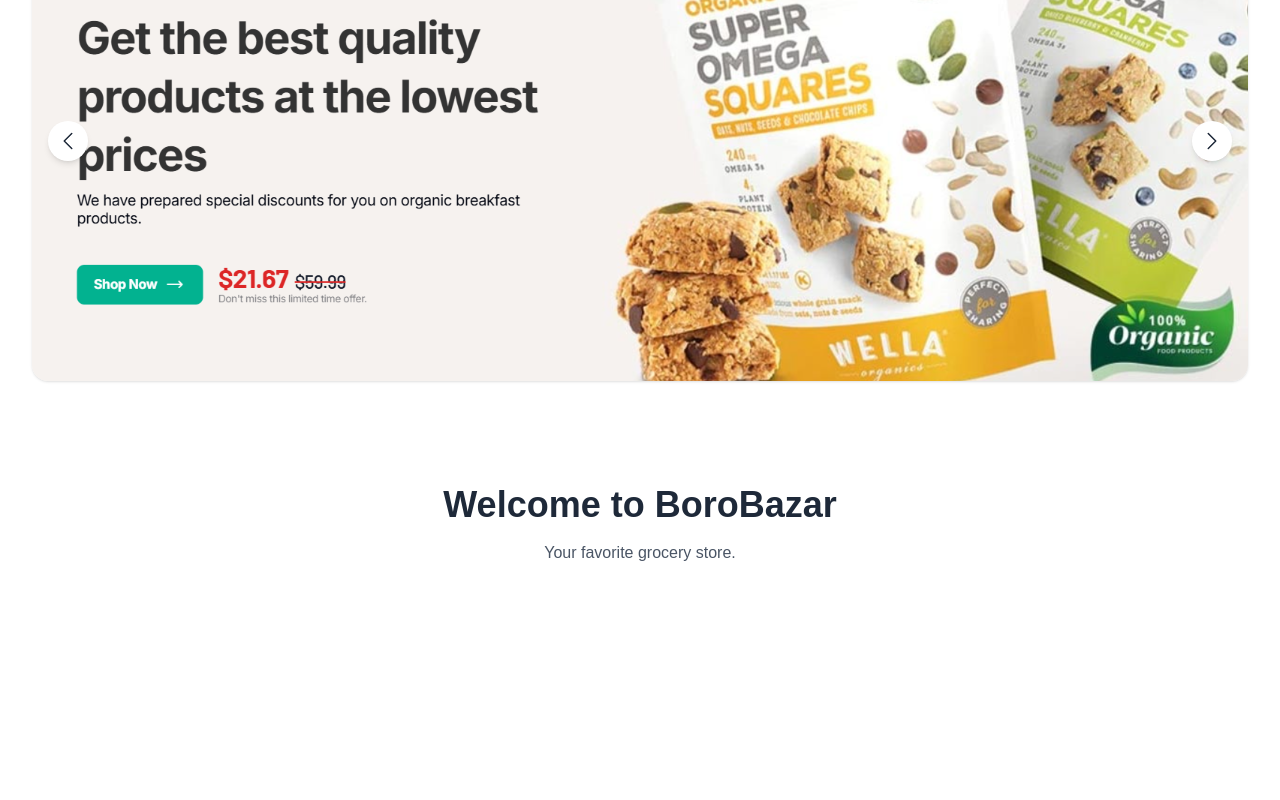
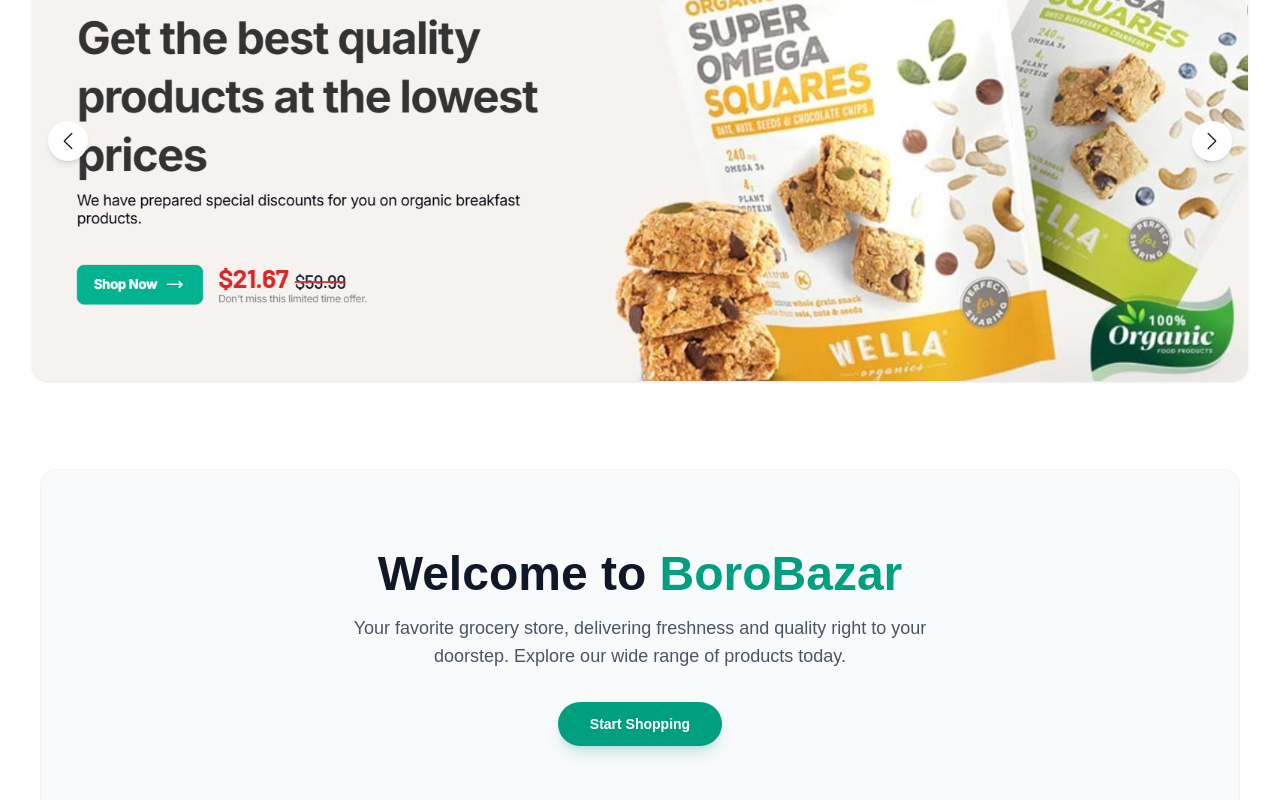
Before and after one commit to EduardoMendes418/Full-Stack-Grocery-Store, a Next.js app: page / in a window 1280 px wide. Shown: the part 304-1104 px from the top of the page. Before the commit the page ends 949 px from the top, so only its background shows below. Built offline with nearby package versions, Linux system fonts and the light colour scheme.

Commit message:
[14-FGS] - app

```diff
--- a/app/layout.tsx
+++ b/app/layout.tsx
@@ -14,7 +14,7 @@
 }>) {
   return (
     <html lang="en">
-      <body className="flex min-h-screen flex-col">
+      <body className="flex min-h-screen flex-col pb-16 lg:pb-0">
         <Header />
         <div className="flex-1">{children}</div>
       </body>
--- a/app/page.tsx
+++ b/app/page.tsx
@@ -2,11 +2,21 @@
 
 export default function Home() {
   return (
-    <main>
+    <main className="flex flex-col gap-10 lg:gap-16 pb-10">
       <HeroSlider />
-      <div className="flex flex-col items-center justify-center py-20">
-        <h1 className="text-4xl font-bold text-gray-800">Welcome to BoroBazar</h1>
-        <p className="mt-4 text-gray-600">Your favorite grocery store.</p>
+
+      <div className="container mx-auto px-4 lg:px-10">
+        <section className="flex flex-col items-center justify-center py-12 lg:py-20 bg-gray-50 rounded-2xl border border-gray-100">
+          <h1 className="text-2xl sm:text-4xl lg:text-5xl font-extrabold text-gray-900 text-center px-4">
+            Welcome to <span className="text-brand">BoroBazar</span>
+          </h1>
+          <p className="mt-4 text-sm lg:text-lg text-gray-600 text-center max-w-2xl px-6">
+            Your favorite grocery store, delivering freshness and quality right to your doorstep. Explore our wide range of products today.
+          </p>
+          <button className="mt-8 rounded-full bg-brand px-8 py-3 text-sm font-bold text-white transition-all hover:bg-brand-hover shadow-lg shadow-brand/20">
+            Start Shopping
+          </button>
+        </section>
       </div>
     </main>
   );
```
